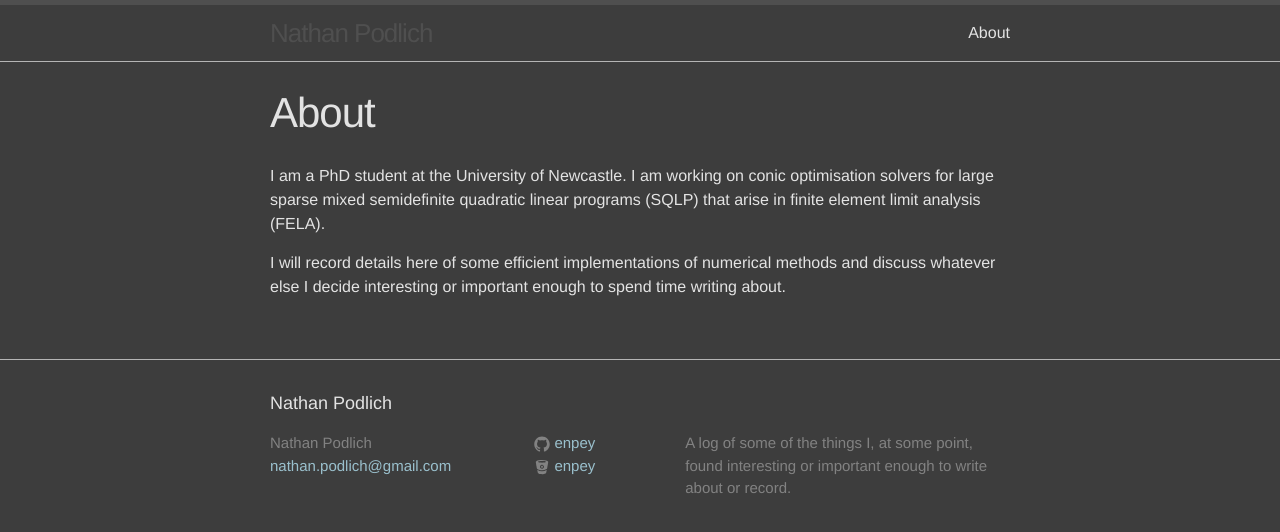
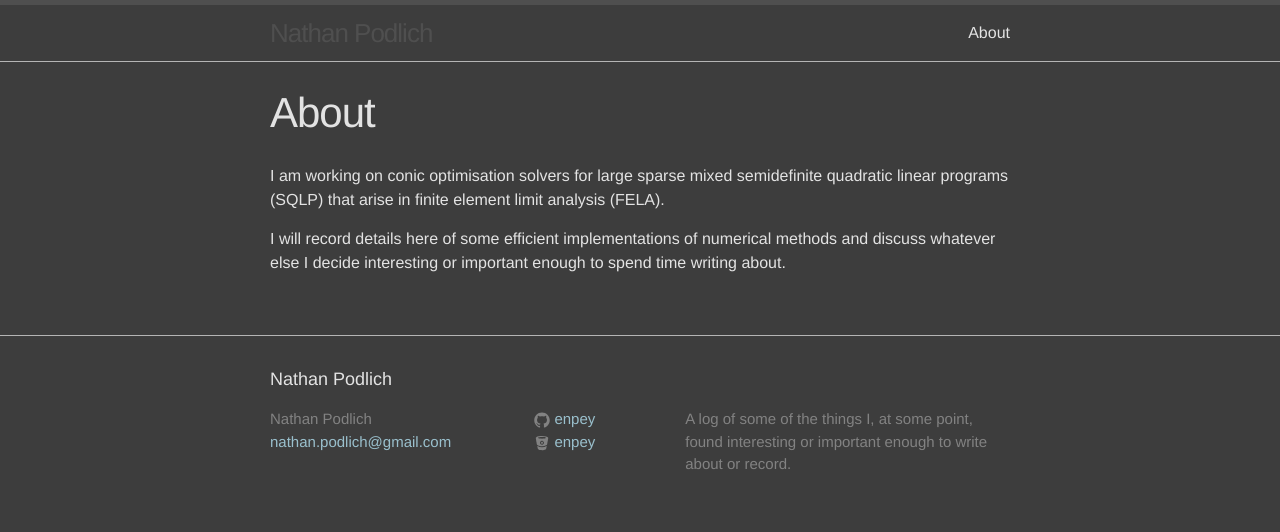
Before and after one commit to enpey/enpey.github.io, a Jekyll site: the page built from about.md, in a window 1280 px wide. Shown: the top 532 px of the page. Built offline with Jekyll 4.4.1, drawn with Linux system fonts in a browser that asks for light colours.

Commit message:
No longer a PhD student.

```diff
--- a/about.md
+++ b/about.md
@@ -4,6 +4,6 @@ title: About
 permalink: /about/
 ---
 
-I am a PhD student at the University of Newcastle. I am working on conic optimisation solvers for large sparse mixed semidefinite quadratic linear programs (SQLP) that arise in finite element limit analysis (FELA).
+I am working on conic optimisation solvers for large sparse mixed semidefinite quadratic linear programs (SQLP) that arise in finite element limit analysis (FELA).
 
 I will record details here of some efficient implementations of numerical methods and discuss whatever else I decide interesting or important enough to spend time writing about.
```
